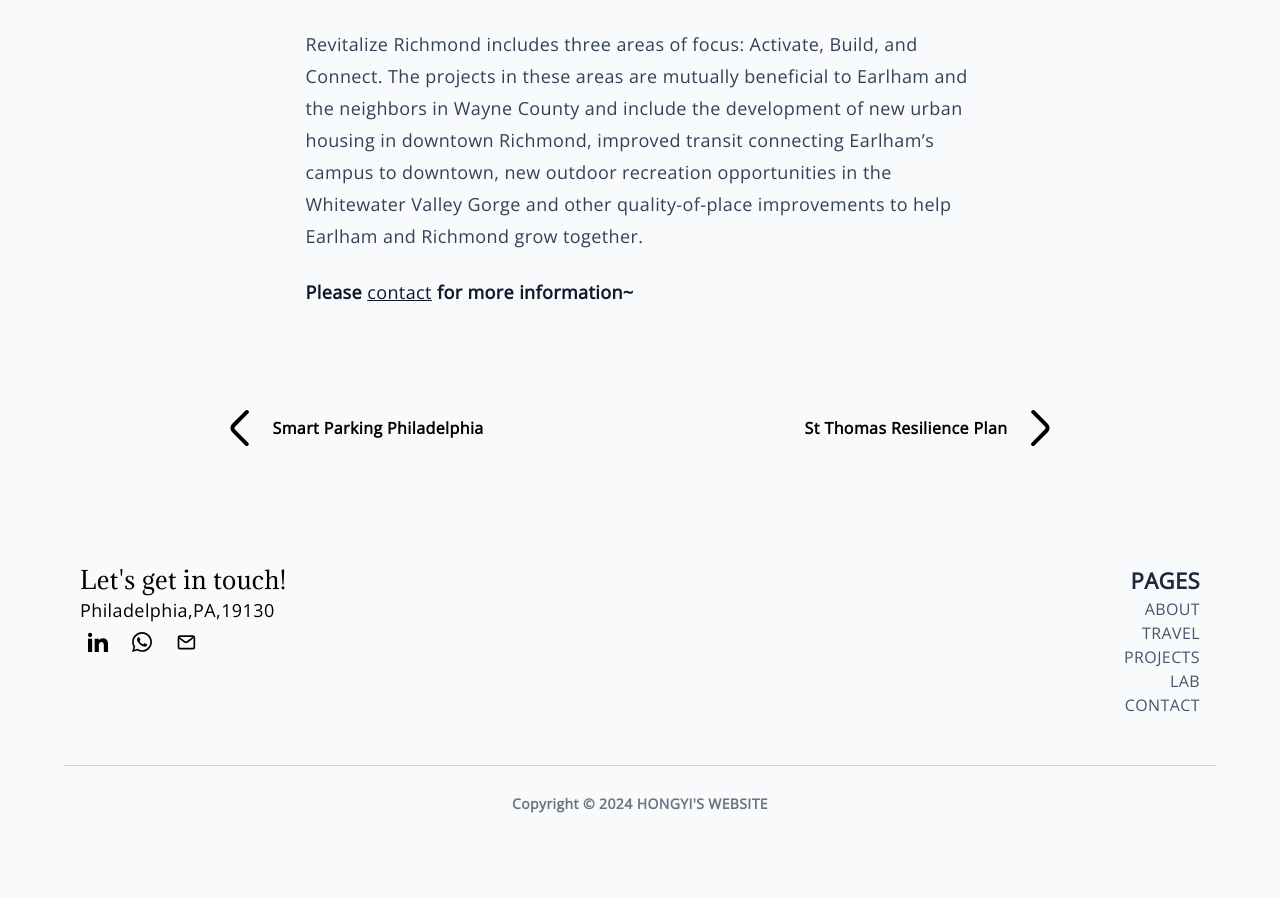
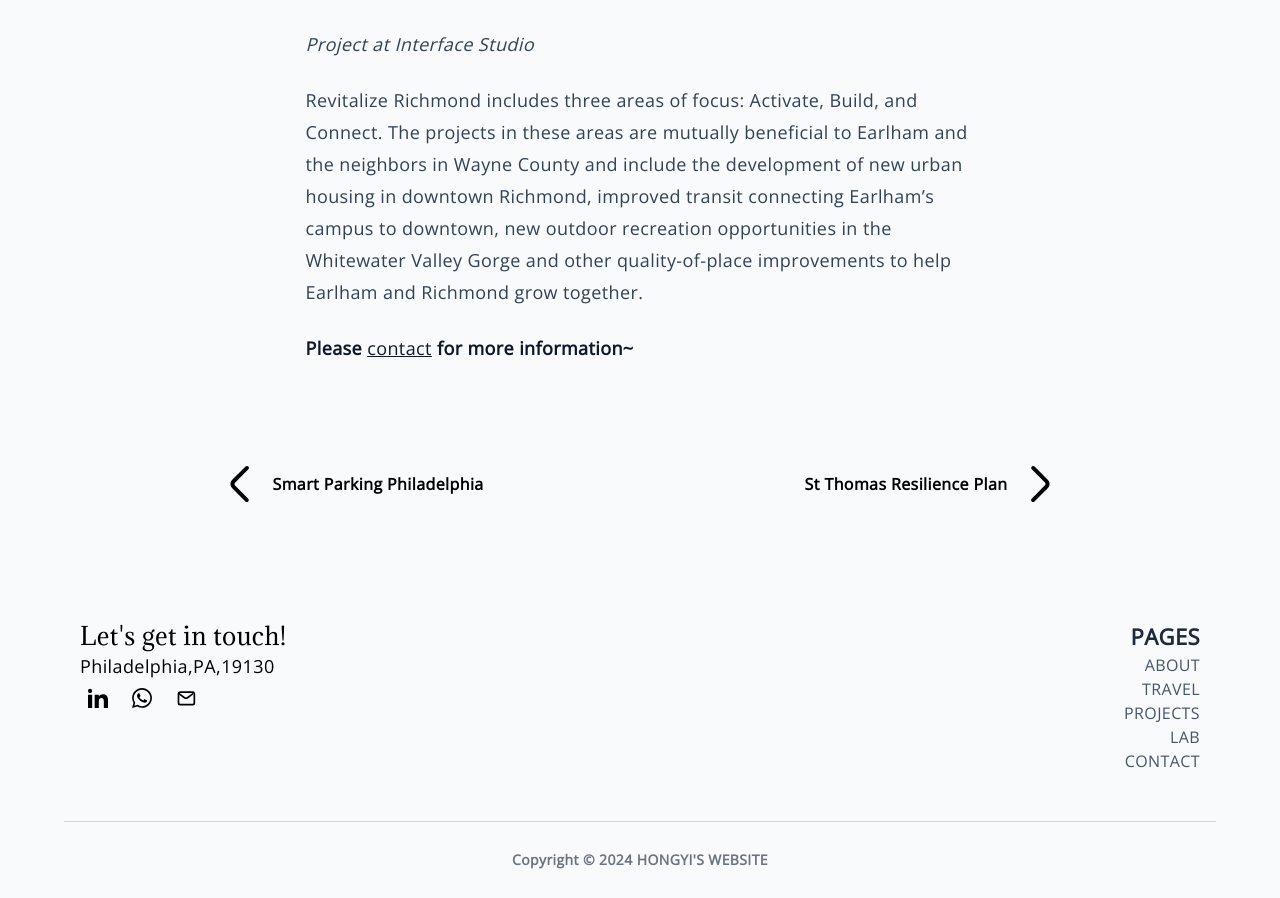
Before and after one commit to hongyili-hl/hongyili-hl.github.io, a Jekyll site: the page built from _posts/2023-08-23-Revitalize-Richmond.md, in a window 1280 px wide. Shown: the part 478-1376 px from the top of the page. Built offline with Jekyll 4.4.1, drawn with Linux system fonts in a browser that asks for light colours; before the commit the page ends 1320 px from its top, so only the background shows below that.

Commit message:
Update 2023-08-23-Revitalize-Richmond.md

```diff
--- a/_posts/2023-08-23-Revitalize-Richmond.md
+++ b/_posts/2023-08-23-Revitalize-Richmond.md
@@ -6,6 +6,8 @@ tags: ["Urban Design", "Downtown Planning"]
 author: Richmond, IN
 ---
 
+*Project at Interface Studio*
+
 Revitalize Richmond includes three areas of focus: Activate, Build, and Connect. The projects in these areas are mutually beneficial to Earlham and the neighbors in Wayne County and include the development of new urban housing in downtown Richmond, improved transit connecting Earlham’s campus to downtown, new outdoor recreation opportunities in the Whitewater Valley Gorge and other quality-of-place improvements to help Earlham and Richmond grow together.
 
 **Please [contact](https://hongyili-hl.github.io/contact/) for more information~**
```
